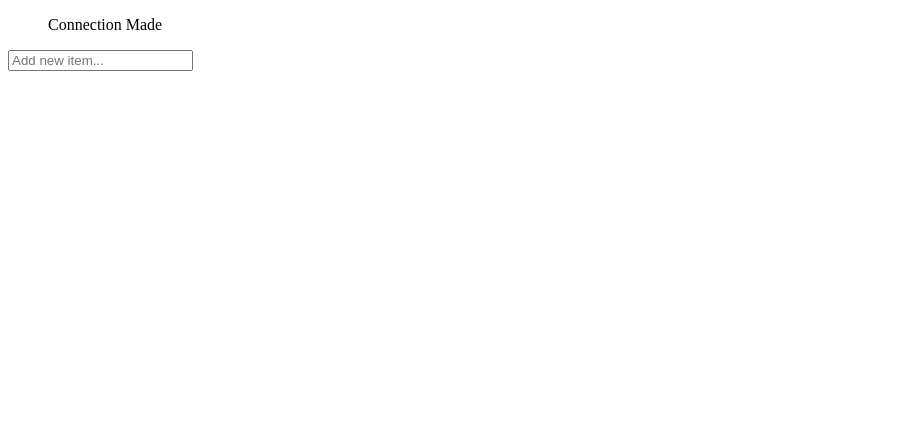
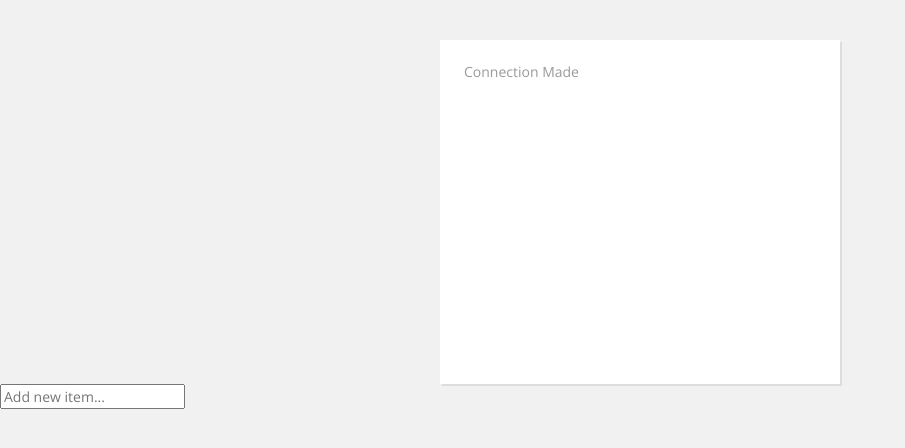
Before and after one commit to davidhearn90/todo, a PHP site: page / in a window 1280 px wide. Shown: the top 448 px of the page, without its empty margins (0-905 px from the left). Run offline with PHP 8.4, Linux system fonts and the light colour scheme.

Commit message:
finished milestone 8

```diff
--- /dev/null
+++ b/css/main.css
@@ -0,0 +1,24 @@
+@import "CSS/reset.css";
+@import "CSS/normalize.css";
+
+@import url(http://fonts.googleapis.com/css?family=Open+Sans:400,700);
+
+body {
+	font: normal 14px "Open Sans", Arial, sans-serif;
+	color: #999;
+	background: #f1f1f1;
+}
+
+.wrap {
+	width: 400px;
+	margin: 0 auto;
+}
+
+.task-list {
+	width: 88%;
+	min-height: 300px;
+	background: #fff;
+	box-shadow: 2px 2px 0px #ddd;
+	margin-top: 40px;
+	padding: 22px 6%;
+}
--- /dev/null
+++ b/css/reset.css
@@ -0,0 +1,48 @@
+/* http://meyerweb.com/eric/tools/css/reset/
+   v2.0 | 20110126
+   License: none (public domain)
+*/
+
+html, body, div, span, applet, object, iframe,
+h1, h2, h3, h4, h5, h6, p, blockquote, pre,
+a, abbr, acronym, address, big, cite, code,
+del, dfn, em, img, ins, kbd, q, s, samp,
+small, strike, strong, sub, sup, tt, var,
+b, u, i, center,
+dl, dt, dd, ol, ul, li,
+fieldset, form, label, legend,
+table, caption, tbody, tfoot, thead, tr, th, td,
+article, aside, canvas, details, embed,
+figure, figcaption, footer, header, hgroup,
+menu, nav, output, ruby, section, summary,
+time, mark, audio, video {
+	margin: 0;
+	padding: 0;
+	border: 0;
+	font-size: 100%;
+	font: inherit;
+	vertical-align: baseline;
+}
+/* HTML5 display-role reset for older browsers */
+article, aside, details, figcaption, figure,
+footer, header, hgroup, menu, nav, section {
+	display: block;
+}
+body {
+	line-height: 1;
+}
+ol, ul {
+	list-style: none;
+}
+blockquote, q {
+	quotes: none;
+}
+blockquote:before, blockquote:after,
+q:before, q:after {
+	content: '';
+	content: none;
+}
+table {
+	border-collapse: collapse;
+	border-spacing: 0;
+}
--- a/index.php
+++ b/index.php
@@ -2,20 +2,21 @@
 <html>
 <head>
 	<title>Simple To-Do List</title>
-	<link rel="stylesheet" type="text/css" href="">
+	<link rel="stylesheet" type="text/css" href="css/main.css">
 </head>
 <body>
 	<div class="wrap">
 		<div class="task-list">
 		<ul>
 			<?php require("includes/connect.php"); ?>
+
 		</ul>
 
 		</div>
 
 	</div>
 	<form class="add-new-task" autocomplete="off">
-		<input type="text1" name="new-task" placeholder="Add new item..." />
+		<input type="text" name="new-task" placeholder="Add new item..."/>
 	</form>
 </div>
 </body>
```
Also changed, not shown: css/normalize.css (added).
